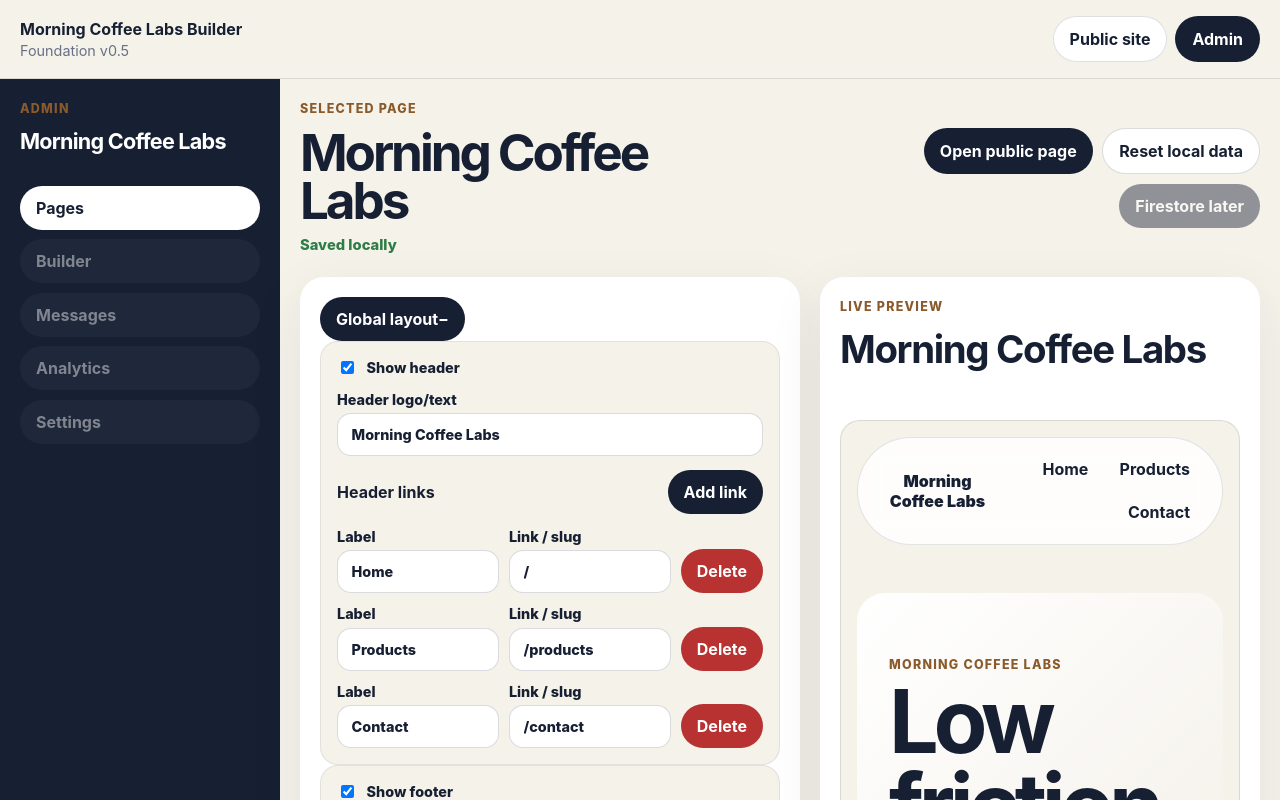
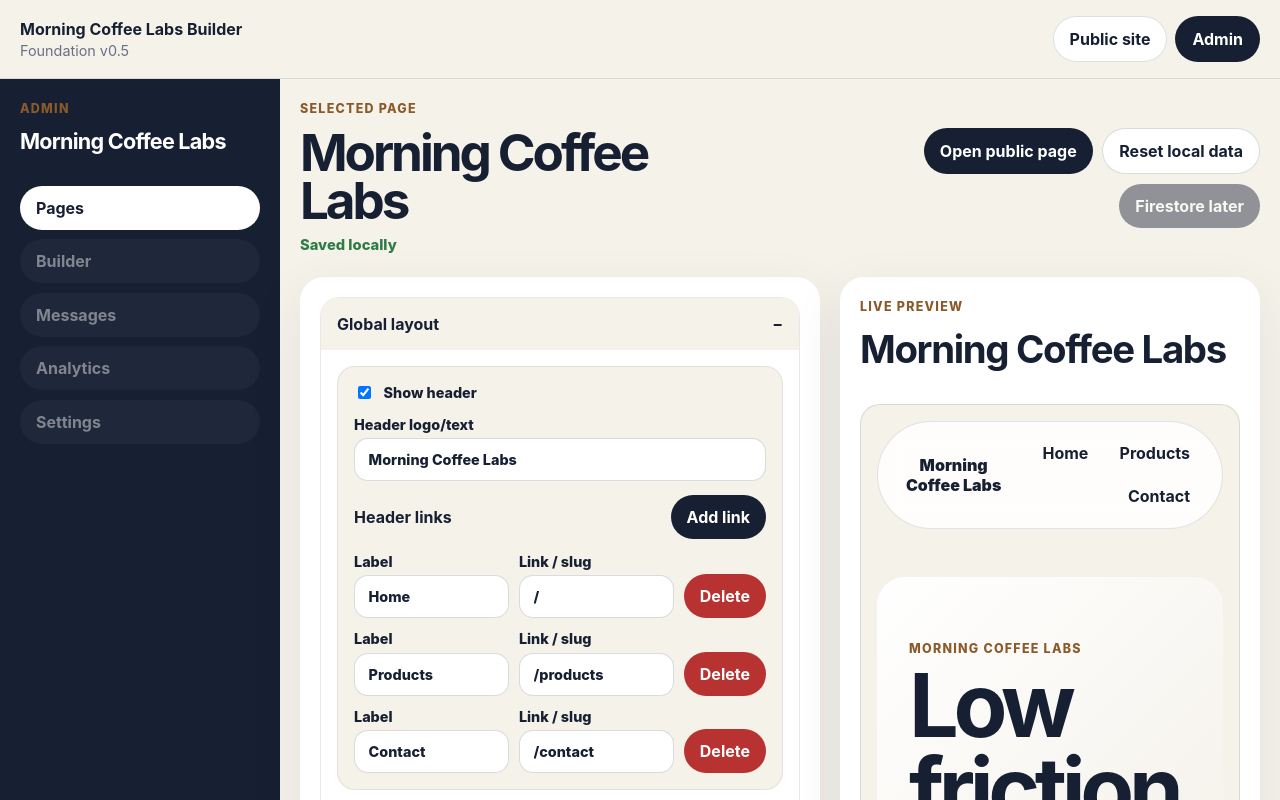
Before and after one commit to Tony-MCL/mcl-builder, a React (Vite) app: page / in a window 1280 px wide. Both pictures are taken after a click on the button "Admin". Shown: the top 800 px of the page. Built offline with nearby package versions, Linux system fonts and the light colour scheme.

Commit message:
Update style.css

```diff
--- a/src/style.css
+++ b/src/style.css
@@ -16,7 +16,8 @@ body {
 
 button,
 input,
-textarea {
+textarea,
+select {
   font: inherit;
 }
 
@@ -36,7 +37,8 @@ button:disabled {
 }
 
 input,
-textarea {
+textarea,
+select {
   width: 100%;
   border: 1px solid rgba(23, 32, 51, 0.16);
   border-radius: 14px;
@@ -148,6 +150,10 @@ label {
   padding: 2rem 1.25rem 4rem;
 }
 
+.page-type-legal {
+  max-width: 860px;
+}
+
 .site-footer {
   display: flex;
   justify-content: space-between;
@@ -172,6 +178,10 @@ label {
   box-shadow: 0 18px 55px rgba(23, 32, 51, 0.08);
 }
 
+.section-heading {
+  margin-bottom: 1.5rem;
+}
+
 .section-content {
   display: grid;
   grid-template-columns: minmax(0, 1fr) minmax(220px, 420px);
@@ -186,6 +196,45 @@ label {
 .hero-section {
   padding: 4rem 2rem;
   background: linear-gradient(135deg, #ffffff, #ebe4d6);
+}
+
+.cards-grid {
+  display: grid;
+  grid-template-columns: repeat(3, minmax(0, 1fr));
+  gap: 1rem;
+}
+
+.public-card {
+  display: grid;
+  gap: 0.8rem;
+  padding: 1.25rem;
+  border-radius: 22px;
+  background: #f5f2ea;
+  border: 1px solid rgba(23, 32, 51, 0.08);
+}
+
+.public-card h3 {
+  margin: 0;
+  font-size: 1.25rem;
+}
+
+.public-card p {
+  margin: 0;
+  font-size: 0.98rem;
+}
+
+.public-card-image {
+  width: 100%;
+  border-radius: 16px;
+  aspect-ratio: 16 / 10;
+  object-fit: cover;
+}
+
+.secondary-public-button {
+  width: fit-content;
+  background: white;
+  color: #172033;
+  border: 1px solid rgba(23, 32, 51, 0.14);
 }
 
 .section-image-wrap {
@@ -310,7 +359,7 @@ p {
 
 .admin-grid {
   display: grid;
-  grid-template-columns: minmax(320px, 500px) minmax(0, 1fr);
+  grid-template-columns: minmax(320px, 520px) minmax(0, 1fr);
   gap: 1.25rem;
   align-items: start;
 }
@@ -324,13 +373,21 @@ p {
   box-shadow: 0 18px 55px rgba(23, 32, 51, 0.08);
 }
 
+.admin-panel {
+  display: grid;
+  gap: 0.9rem;
+}
+
 .admin-panel-header,
 .preview-toolbar {
   display: flex;
   justify-content: space-between;
   gap: 1rem;
   align-items: flex-start;
-  margin-bottom: 1rem;
+}
+
+.admin-panel-header.compact {
+  margin-bottom: 0.75rem;
 }
 
 .muted {
@@ -338,10 +395,39 @@ p {
   font-size: 0.96rem;
 }
 
+.control-panel {
+  overflow: hidden;
+  border: 1px solid rgba(23, 32, 51, 0.1);
+  border-radius: 20px;
+  background: #fff;
+}
+
+.control-panel-toggle {
+  display: flex;
+  justify-content: space-between;
+  gap: 1rem;
+  width: 100%;
+  border-radius: 0;
+  padding: 1rem;
+  color: #172033;
+  background: #f5f2ea;
+  text-align: left;
+}
+
+.control-panel-body {
+  display: grid;
+  gap: 1rem;
+  padding: 1rem;
+}
+
+.field-stack {
+  display: grid;
+  gap: 0.85rem;
+}
+
 .page-list {
   display: grid;
   gap: 0.65rem;
-  margin: 1rem 0 1.5rem;
 }
 
 .page-item {
@@ -367,21 +453,9 @@ p {
   font-size: 0.9rem;
 }
 
-.editor-group {
-  display: grid;
-  gap: 0.85rem;
-  margin-top: 1.5rem;
-  padding-top: 1.5rem;
-  border-top: 1px solid rgba(23, 32, 51, 0.12);
-}
-
-.editor-group.no-border {
-  margin-top: 0;
-  padding-top: 0;
-  border-top: 0;
-}
-
-.layout-box {
+.layout-box,
+.section-editor,
+.card-editor {
   display: grid;
   gap: 0.85rem;
   padding: 1rem;
@@ -407,7 +481,8 @@ p {
   align-items: center;
 }
 
-.link-list {
+.link-list,
+.card-editor-list {
   display: grid;
   gap: 0.75rem;
 }
@@ -432,16 +507,7 @@ p {
 .section-list {
   display: grid;
   gap: 0.9rem;
-  margin-top: 0.5rem;
-}
-
-.section-editor {
-  display: grid;
-  gap: 0.75rem;
-  padding: 1rem;
-  border-radius: 18px;
-  background: #f5f2ea;
-  border: 1px solid rgba(23, 32, 51, 0.08);
+  margin-top: 0.9rem;
 }
 
 .section-editor-header {
@@ -465,6 +531,11 @@ p {
   flex-wrap: wrap;
   gap: 0.35rem;
   justify-content: flex-end;
+}
+
+.cards-editor {
+  display: grid;
+  gap: 0.8rem;
 }
 
 .secondary-button {
@@ -536,6 +607,10 @@ p {
   box-shadow: none;
 }
 
+.preview-frame .cards-grid {
+  grid-template-columns: 1fr;
+}
+
 @media (max-width: 900px) {
   .topbar,
   .admin-header,
@@ -550,7 +625,8 @@ p {
   .admin-shell,
   .admin-grid,
   .section-content,
-  .link-editor {
+  .link-editor,
+  .cards-grid {
     grid-template-columns: 1fr;
   }
 
```
